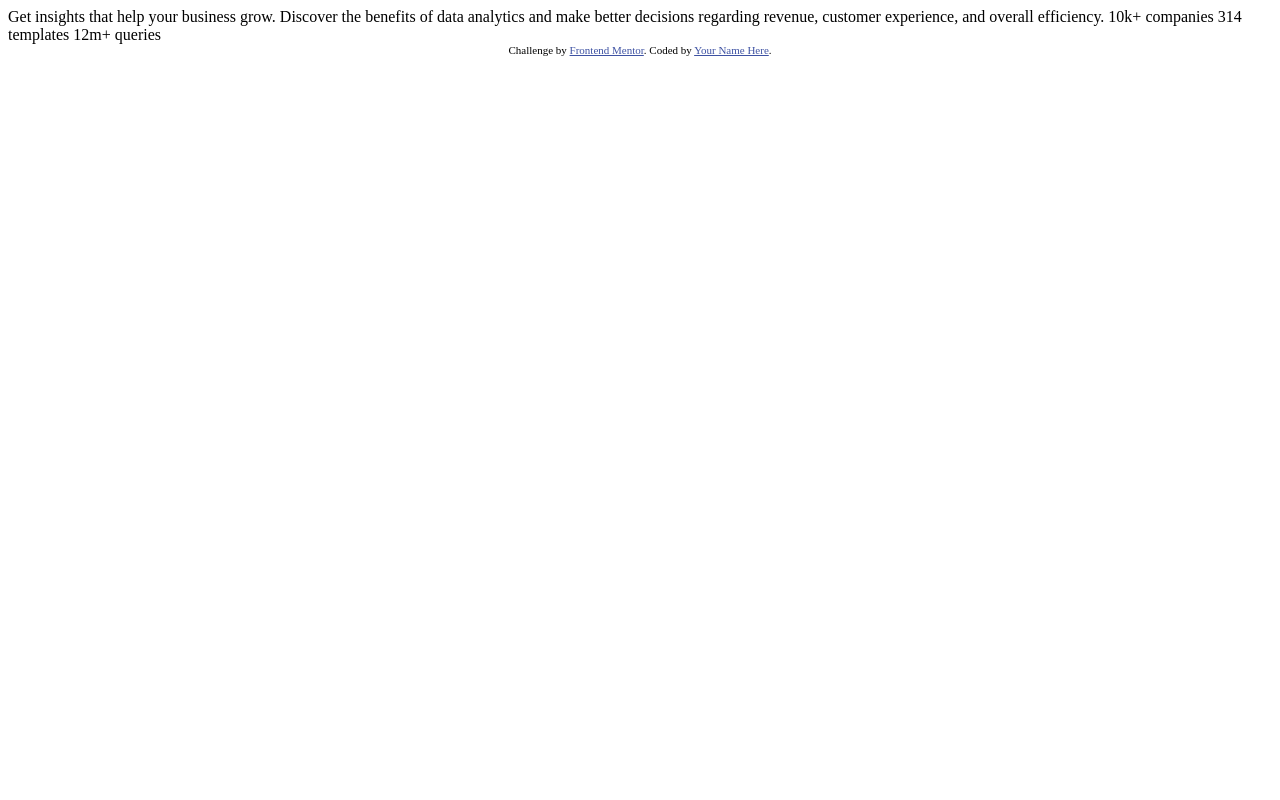
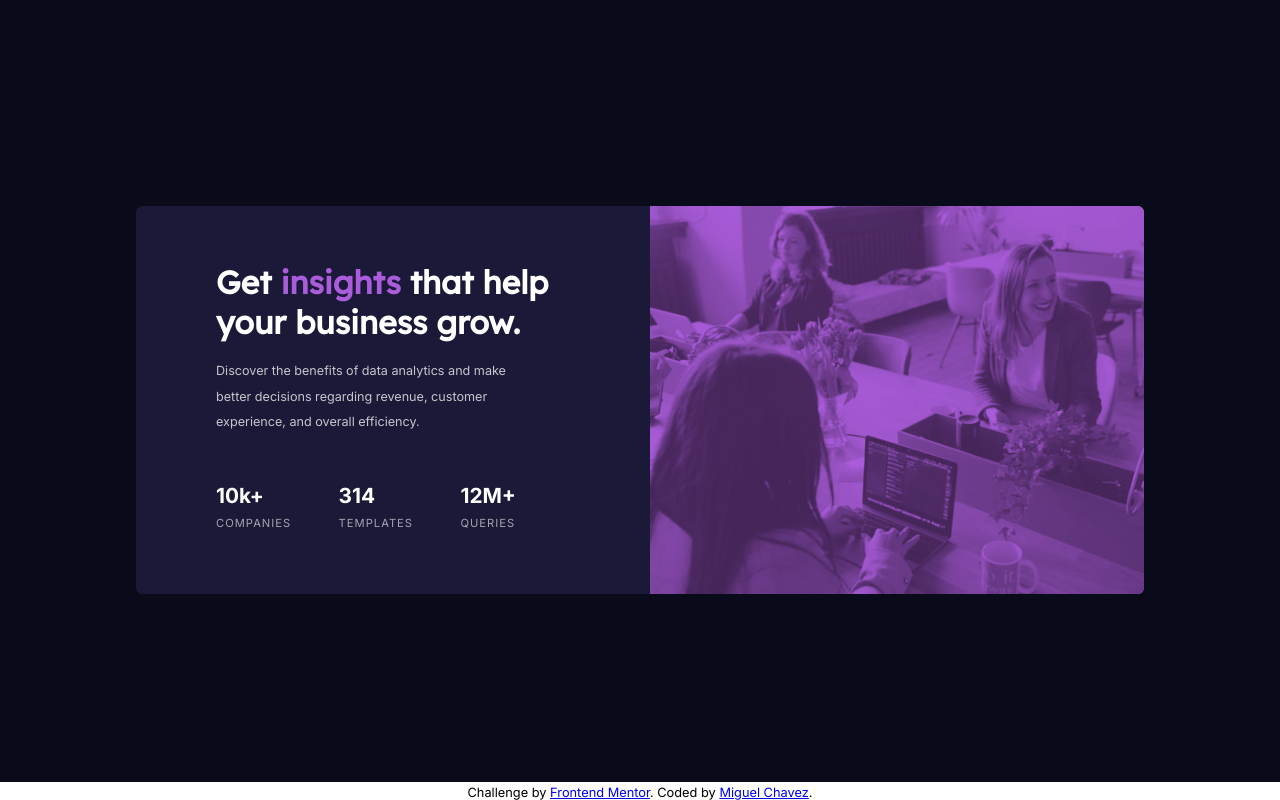
Before and after one commit to toonchavez8/07_StatsPreviewCard, a plain HTML site: page index.html in a window 1280 px wide. Drawn offline with Linux system fonts and the light colour scheme.

Commit message:
completed desktop styling and added simple hover styling

```diff
--- a/index.html
+++ b/index.html
@@ -1,33 +1,65 @@
 <!DOCTYPE html>
 <html lang="en">
+
 <head>
+
+  <!-- base meta tags -->
+
   <meta charset="UTF-8">
-  <meta name="viewport" content="width=device-width, initial-scale=1.0"> <!-- displays site properly based on user's device -->
+  <meta name="viewport" content="width=device-width, initial-scale=1.0">
 
+  <!-- links -->
+  <link rel="stylesheet" href="style.css">
   <link rel="icon" type="image/png" sizes="32x32" href="./images/favicon-32x32.png">
 
   <title>Frontend Mentor | Stats preview card component</title>
 
-  <!-- Feel free to remove these styles or customise in your own stylesheet 👍 -->
-  <style>
-    .attribution { font-size: 11px; text-align: center; }
-    .attribution a { color: hsl(228, 45%, 44%); }
-  </style>
-</head>
 <body>
 
-  Get insights that help your business grow.
+  <main class="card-wrapper">
+    <div class="card">
+      <div class="card-body">
+        <div class="card-header">
+          <h1> Get <span>insights</span> that help your business grow.
+          </h1>
+          <p> Discover the benefits of data analytics and make better decisions regarding revenue, customer
+            experience, and overall efficiency.</p>
+        </div>
+        <div class="card-footer">
+          <div class="stats">
+            <h2>10k+</h2>
+            <p>companies</p>
+          </div>
+          <div class="stats">
+            <h2>314</h2>
+            <p>templates</p>
+          </div>
+          <div class="stats uppercase">
+            <h2>12m+</h2>
+            <p>queries</p>
+          </div>
+        </div>
+      </div>
+      <div class="card-img" alt="">
+        <div class="imgBox" alt="group of business women working"></div>
+      </div>
+    </div>
+  </main>
 
-  Discover the benefits of data analytics and make better decisions regarding revenue, customer
-  experience, and overall efficiency.
 
-  10k+ companies
-  314 templates
-  12m+ queries
 
-  <div class="attribution">
-    Challenge by <a href="https://www.frontendmentor.io?ref=challenge" target="_blank">Frontend Mentor</a>.
-    Coded by <a href="#">Your Name Here</a>.
-  </div>
+
+
+
+  <!-- Attribution section -->
+
+  <footer class="attribution">
+    <div class="footerblk">
+      <p>Challenge by <a href="https://www.frontendmentor.io?ref=challenge" target="_blank">Frontend Mentor</a>.
+        Coded by <a href="https://github.com/toonchavez8/04_Product_reviewCard">Miguel Chavez</a>.</p>
+    </div>
+
+  </footer>
 </body>
+
 </html>
--- /dev/null
+++ b/style.css
@@ -0,0 +1,231 @@
+@import url('https://fonts.googleapis.com/css2?family=Inter:wght@400;700&family=Lexend+Deca&display=swap');
+
+
+:root {
+  /* Primary Color Variables */
+  --pr-very-dark-blue: hsl(233, 47%, 7%);
+  --pr-dark-desat-Blue: hsl(244, 38%, 16%);
+  --pr-soft-Violet: hsl(277, 64%, 61%);
+
+  /* Neutral Color Variables */
+  --White: hsl(0, 0%, 100%);
+  --main-p-White: hsla(0, 0%, 100%, 0.75);
+  --stat--h-White: hsla(0, 0%, 100%, 0.6);
+
+  /* Font variables */
+  --ff-inter: 'Inter', sans-serif;
+  --ff-Lexend: 'Lexend Deca', sans-serif;
+
+  --fw-regular: 400;
+  --fw-bold: 700;
+}
+
+/* reset */
+body,
+h1,
+h2,
+h3,
+h4,
+h5,
+p {
+  margin: 0;
+  padding: 0;
+  border: 0;
+  font-size: 100%;
+  font: inherit;
+  vertical-align: baseline;
+}
+
+/* Inherited body */
+body {
+  background-color: var(--pr-very-dark-blue);
+  font-weight: var(--fw-regular);
+  color: var(--White);
+}
+
+/* card position absolute in center of viewport */
+.card-wrapper {
+  position: absolute;
+  top: 50%;
+  left: 50%;
+  transform: translate(-50%, -50%);
+}
+
+/* card styling */
+.card {
+  background-color: var(--pr-dark-desat-Blue);
+  border-radius: .4rem;
+  display: flex;
+  flex-direction: row;
+  width: 100%;
+}
+
+.card-body {
+  display: flex;
+  flex-direction: column;
+  width: 800px;
+  gap: 1rem;
+  padding: 1rem 4rem;
+  margin: 1rem;
+}
+
+/* card body header styling */
+.card-header {
+  display: flex;
+  align-items: flex-start;
+  flex-direction: column;
+  gap: 1rem;
+  margin-top: 1.5rem;
+}
+
+.card-header h1 {
+  font-family: var(--ff-Lexend);
+  font-weight: var(--fw-bold);
+  font-size: 2rem;
+  transition: 250ms ease-in-out;
+}
+
+.card-header h1 span {
+  color: var(--pr-soft-Violet);
+}
+
+.card-header p {
+  font-family: var(--ff-inter);
+  color: var(--main-p-White);
+  font-weight: var(--fw-regular);
+  font-size: .789rem;
+  line-height: 1.6rem;
+  max-width: 300px;
+
+}
+
+/* card footer styling and animation */
+.card-footer {
+  display: flex;
+  flex-direction: row;
+  justify-content: space-between;
+  max-width: 300px;
+  padding: 2rem 0rem;
+  gap: 2rem;
+}
+
+.card-footer .stats {
+  display: flex;
+  flex-direction: column;
+  gap: .5rem;
+}
+
+.card-footer .stats h2 {
+  font-family: var(--ff-inter);
+  font-size: 1.3rem;
+  font-weight: var(--fw-bold);
+}
+
+.card-footer .uppercase {
+  text-transform: uppercase;
+}
+
+.card-footer .stats P {
+  font-family: var(--ff-inter);
+  color: var(--stat--h-White);
+  text-transform: uppercase;
+  font-size: .7rem;
+  letter-spacing: 1px;
+}
+
+
+/* Card img styling */
+
+.card-img {
+  width: 100%;
+  background-color: var(--pr-soft-Violet);
+  opacity: 100%;
+  position: relative;
+  padding-right: 3rem;
+  z-index: 1;
+  overflow: hidden;
+  border-radius: 0 .4rem .4rem 0;
+}
+
+
+.imgBox {
+  background-image: url(/images/image-header-desktop.jpg);
+
+  opacity: 60%;
+  background-size: cover;
+  position: absolute;
+  top: 0;
+  left: 0;
+  width: 100%;
+  z-index: -1;
+  height: 100%;
+  mix-blend-mode: multiply;
+}
+
+
+
+
+
+
+
+
+
+
+
+
+
+
+
+
+
+
+
+
+/* attribution section */
+footer {
+  position: absolute;
+  bottom: 0;
+  width: 100%;
+  padding-top: 50px;
+  overflow: hidden;
+}
+
+.footerblk {
+  display: flex;
+  flex-direction: column;
+  justify-content: center;
+  align-content: center;
+  align-items: center;
+  width: 100%;
+  color: #000;
+  background-color: var(--White);
+  font-family: var(--ff-inter);
+  font-size: 0.8rem;
+  padding-top: 0.2rem;
+  text-align: center;
+  transition: 300ms ease-in-out;
+}
+
+/* @Media for detecting hover capability if true adds hover anim */
+@media (hover: hover) {
+
+
+  html:hover .card-header h1 span{
+    color: var(--pr-soft-Violet);
+  }
+
+  .card-header h1 span {
+    color: var(--White);
+    transition: 1s ease-in-out;
+  }
+
+  footer:hover .footerblk {
+    transform: translateY(-0%);
+  }
+
+  .footerblk {
+    transform: translateY(100%);
+    text-align: center;
+    transition: 300ms ease-in-out;
+  }
+}
```
Also changed, not shown: 1 other file.
